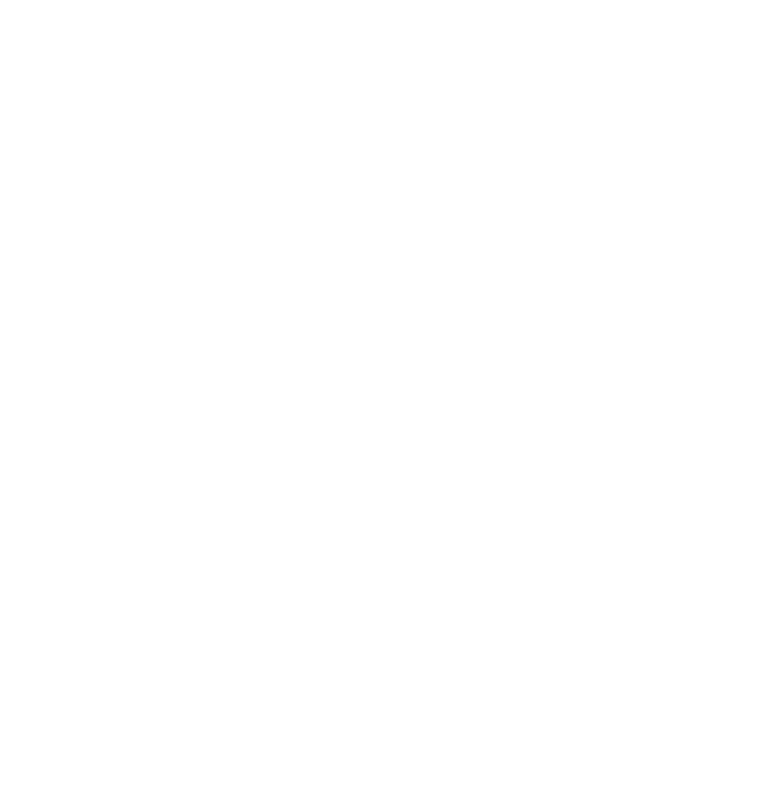
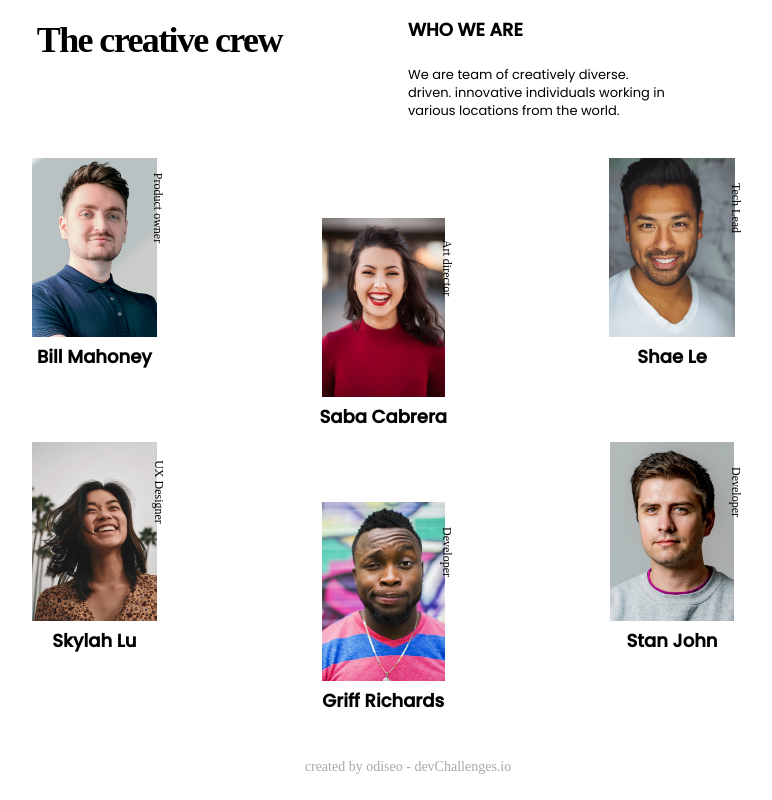
Before and after one commit to Kuroikuma/DevchallengesTeamPage, a plain HTML site: page index.html in a window 1280 px wide. Shown: the whole page, without its empty margins (232-1004 px from the left). Drawn offline with Linux system fonts and the light colour scheme.

Commit message:
terminando el desafio

```diff
--- a/index.html
+++ b/index.html
@@ -16,9 +16,65 @@
 </head>
 
 <body class="container">
-    <header class="container__header"></header>
-    <div class="container__content"></div>
-    <footer class="container footer"></footer>
+    <header class="container__header">
+        <h2 class="container__header__title">The creative crew</h2>
+        <div class="container__header__info">
+            <h3>Who we are</h3>
+            <p>We are team of creatively diverse. driven. innovative individuals working in various locations from the
+                world.</p>
+        </div>
+    </header>
+    <div class="container__content">
+        <div class="container__content__item">
+            <img class="container__content__item__image" src="./photo1.png" alt="photo1">
+            <p class="container__content__item__name">
+                Bill Mahoney
+            </p>
+            <div class="container__content__item__position">
+                <p>Product owner</p>
+            </div>
+        </div>
+        <div class="container__content__item">
+            <img class="container__content__item__image" src="./photo2.png" alt="photo2">
+            <p class="container__content__item__name">
+                Saba Cabrera
+            </p>
+            <div class="container__content__item__position">
+                <p>Art director</p>
+            </div>
+        </div>
+        <div class="container__content__item">
+            <img class="container__content__item__image" src="./photo3.png" alt="photo3">
+            <p class="container__content__item__name">Shae Le</p>
+            <div class="container__content__item__position">
+                <p>Tech Lead</p>
+            </div>
+        </div>
+        <div class="container__content__item">
+            <img class="container__content__item__image" src="./photo4.png" alt="photo4">
+            <p class="container__content__item__name">Skylah Lu</p>
+            <div class="container__content__item__position">
+                <p>UX Designer</p>
+            </div>
+        </div>
+        <div class="container__content__item">
+            <img class="container__content__item__image" src="./photo5.png" alt="photo5">
+            <p class="container__content__item__name">Griff Richards</p>
+            <div class="container__content__item__position">
+                <p>Developer</p>
+            </div>
+        </div>
+        <div class="container__content__item">
+            <img class="container__content__item__image" src="./photo6.png" alt="photo6">
+            <p class="container__content__item__name">Stan John</p>
+            <div class="container__content__item__position">
+                <p>Developer</p>
+            </div>
+        </div>
+    </div>
+    <footer class="container__footer">
+        <p>created by odiseo - devChallenges.io</p>
+    </footer>
 </body>
 
 </html>
--- a/style.css
+++ b/style.css
@@ -0,0 +1,153 @@
+.container {
+  margin: 0px;
+  display: flex;
+  flex-direction: column;
+  justify-content: space-around;
+  align-items: center;
+  height: 100vh;
+  width: 100vw;
+}
+.container__header {
+  height: 13%;
+  width: 58%;
+  display: flex;
+  justify-content: space-between;
+  align-items: flex-start;
+}
+.container__header__title {
+  margin: 0px;
+  font-family: PT Serif;
+  font-style: normal;
+  font-weight: bold;
+  font-size: 36px;
+  line-height: 48px;
+  letter-spacing: -0.045em;
+}
+.container__header__info {
+  height: 100%;
+  width: 50%;
+  display: flex;
+  flex-direction: column;
+  justify-content: space-between;
+  align-items: flex-start;
+}
+.container__header__info h3 {
+  margin: 0px;
+  font-family: Poppins;
+  font-style: normal;
+  font-weight: 600;
+  font-size: 18px;
+  line-height: 27px;
+  /* identical to box height */
+
+  text-transform: uppercase;
+}
+.container__header__info p {
+  width: 70%;
+  margin: 0px;
+  font-family: Poppins;
+  font-style: normal;
+  font-weight: normal;
+  font-size: 13px;
+  line-height: 18px;
+}
+.container__content {
+  height: 70%;
+  width: 70%;
+  display: grid;
+  grid-template-columns: 30% 30% 30%;
+  grid-template-rows: 40% 40%;
+  gap: 60px 20px;
+}
+.container__content__item {
+  display: flex;
+  flex-direction: column;
+  justify-content: space-evenly;
+  align-items: center;
+}
+.container__content__item:nth-of-type(2) {
+  transform: translateY(60px);
+}
+.container__content__item:nth-of-type(5) {
+  transform: translateY(60px);
+}
+.container__content__item__image {
+  height: 80%;
+  object-fit: contain;
+}
+.container__content__item__name {
+  margin: 0px;
+  font-family: Poppins;
+  font-style: normal;
+  font-weight: 600;
+  font-size: 18px;
+  line-height: 27px;
+}
+.container__content__item__position {
+  position: absolute;
+  transform: rotate(90deg);
+}
+.container__content__item__position p {
+  transform: translate(-7vh, -5vw);
+  font-family: PT Serif;
+  font-style: normal;
+  font-weight: normal;
+  font-size: 12px;
+  line-height: 16px;
+}
+.container__footer {
+  height: 5%;
+  width: 100%;
+}
+.container__footer p {
+  font-family: Montserrat;
+  font-style: normal;
+  font-weight: 500;
+  font-size: 14px;
+  line-height: 17px;
+  text-align: center;
+  color: #a9a9a9;
+}
+@media screen and (max-width: 949px) {
+  .container__content {
+    grid-template-columns: 40% 40%;
+    grid-template-rows: 30% 30% 30%;
+    gap: 30px 40px;
+  }
+  .container__content__item:nth-of-type(2) {
+    transform: translateY(30px);
+  }
+  .container__content__item:nth-of-type(4) {
+    transform: translateY(30px);
+  }
+  .container__content__item:nth-of-type(6) {
+    transform: translateY(30px);
+  }
+  .container__content__item:nth-of-type(5) {
+    transform: translateY(0px);
+  }
+  .container__content__item__position p {
+    transform: translate(-6vh, -19vw);
+  }
+  .container__content__item__name {
+    font-size: 13px;
+    line-height: 21px;
+  }
+  .container__header {
+    flex-direction: column;
+    justify-content: center;
+    align-items: center;
+    width: 80%;
+  }
+  .container__header__title {
+    width: 100%;
+  }
+  .container__header__info {
+    width: 100%;
+  }
+  .container__header__info p {
+    width: 100%;
+    font-size: 14px;
+    line-height: 21px;
+  }
+}
```
